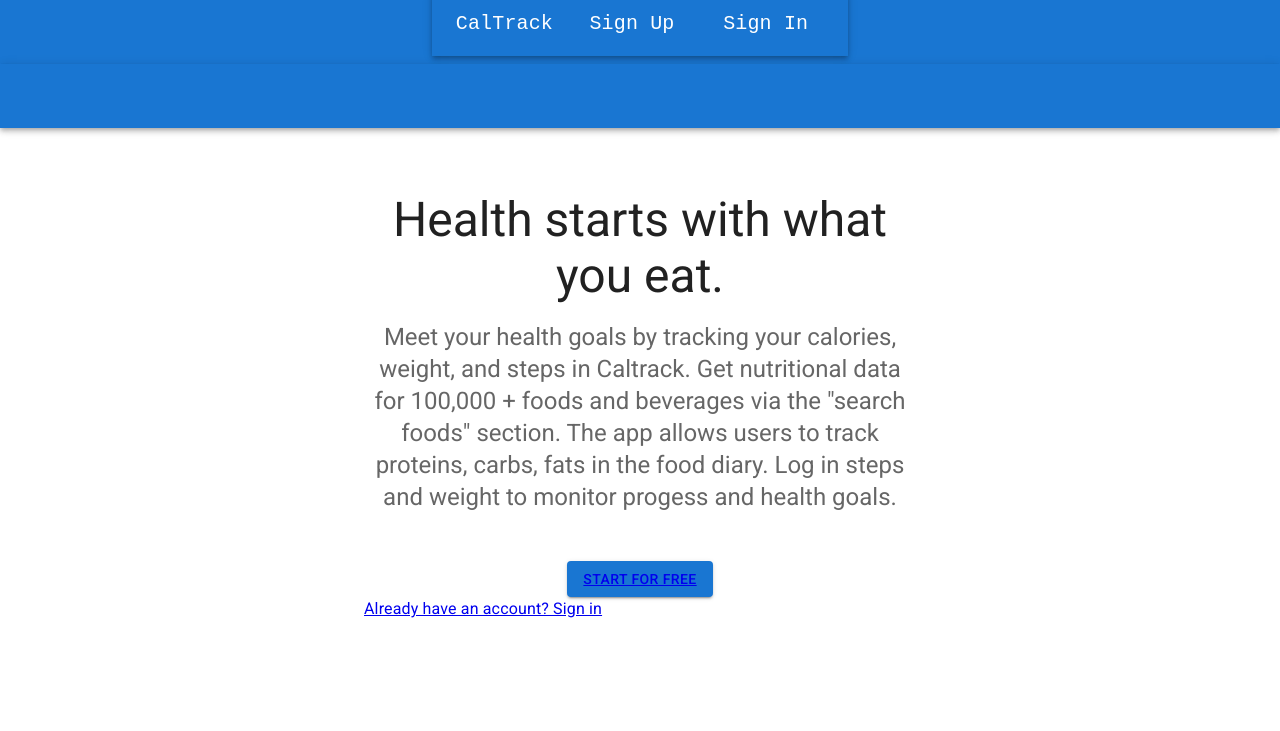
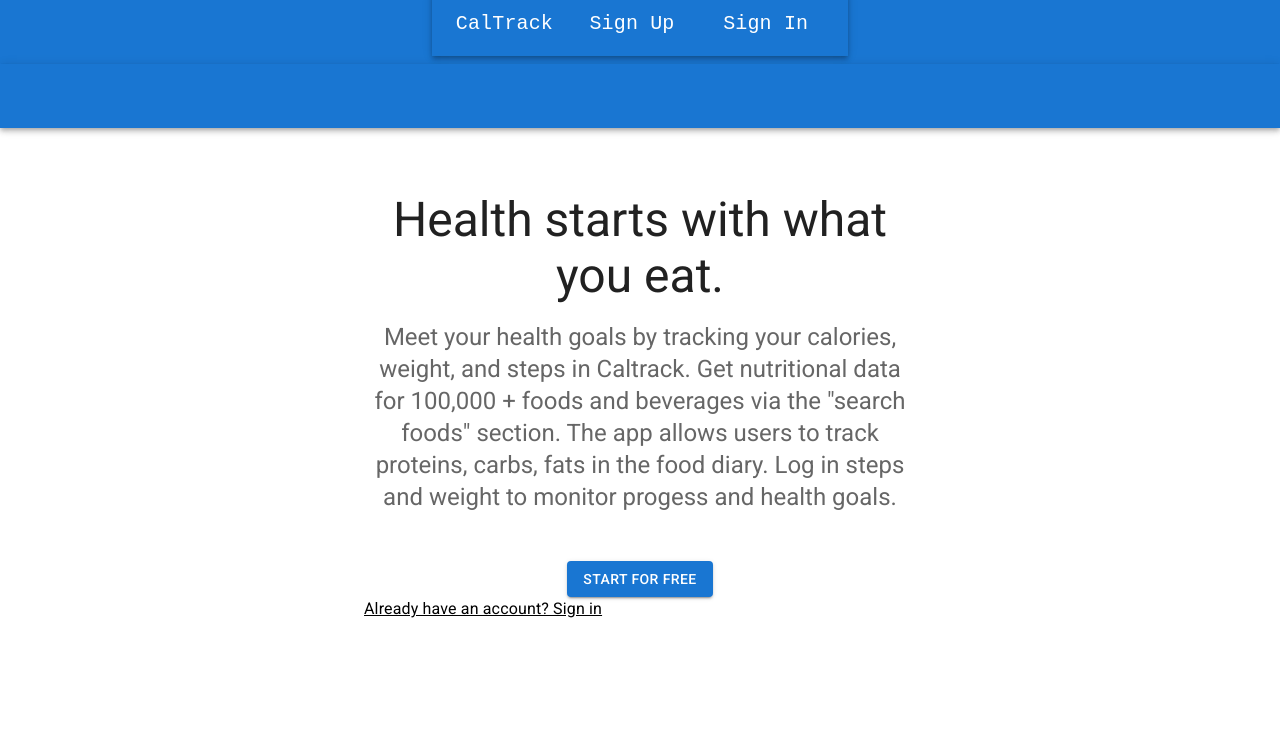
Before and after one commit to mayteozoria/Cal-Track, a React (Vite) app in the folder client/: page / in a window 1280 px wide. Shown: the top 731 px of the page. Built offline with nearby package versions, Linux system fonts and the light colour scheme; no server answers; grey boxes are pictures that could not be loaded.

Commit message:
Sign up complete

```diff
--- a/client/src/pages/Home.jsx
+++ b/client/src/pages/Home.jsx
@@ -82,23 +82,18 @@ const About = () => {
               spacing={2}
               justifyContent="center"
             >
-              <Button sx={{ textColor: 'white' }} variant="contained">
+              <Button style={{ textColor: 'white' }} variant="contained">
                 <Link
-                  component="button"
-                  underline="none"
-                  sx={{ color: '#f3f6cf' }}
+                  // component="button"
+                  // underline="none"
+                  style={{ color: 'white', textDecoration: 'none' }}
                   to="/newsignup"
                 >
                   Start For Free
                 </Link>
               </Button>
-              {/*  <Button variant="outlined">Secondary action</Button> */}
             </Stack>
-            <Link
-              to="/newlogin"
-              variant="body2"
-              sx={{ alignItems: 'center', textColor: 'white' }}
-            >
+            <Link to="/newlogin" style={{ color: 'black', align: 'center' }}>
               Already have an account? Sign in
             </Link>
           </Container>
--- a/client/src/pages/NewSignUp.jsx
+++ b/client/src/pages/NewSignUp.jsx
@@ -62,7 +62,7 @@ const NewSignUp = () => {
       password: '',
       confirmPassword: ''
     })
-    navigate('/login')
+    navigate('/newlogin')
   }
 
   return (
```
